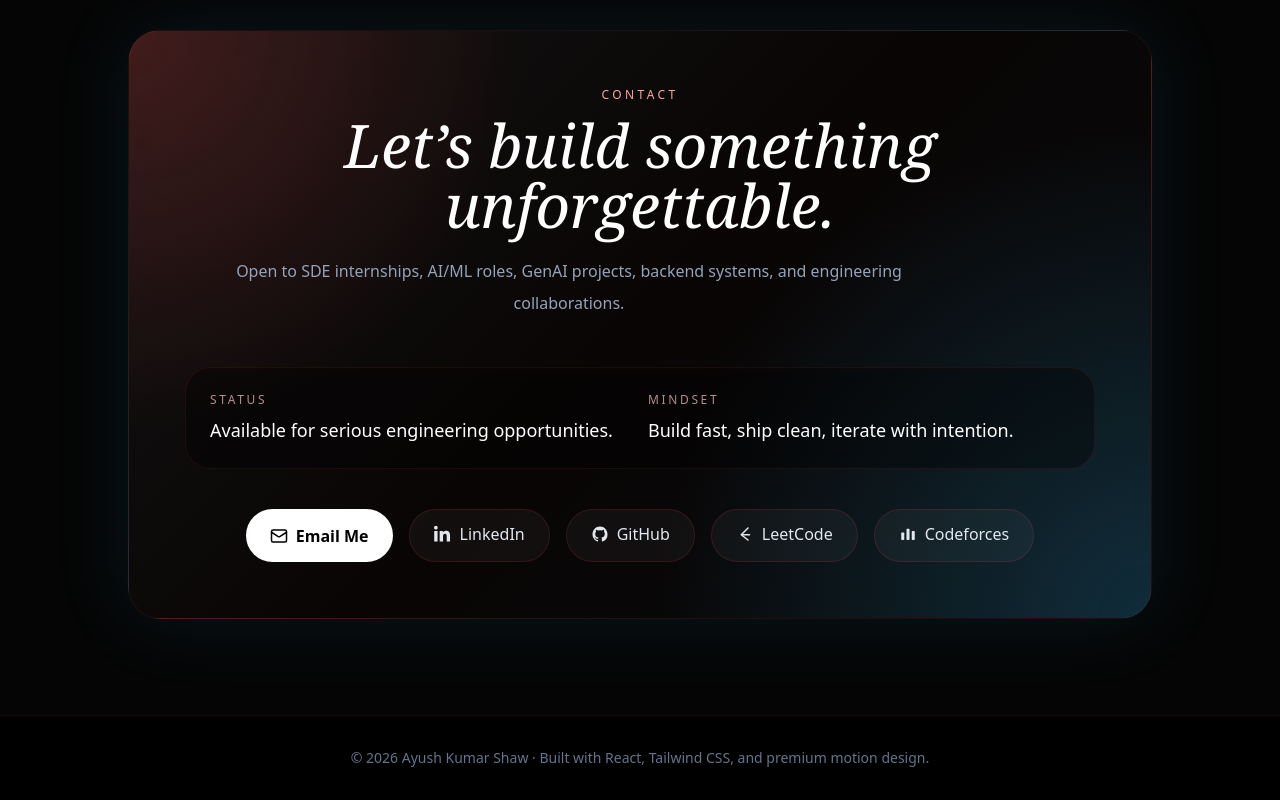
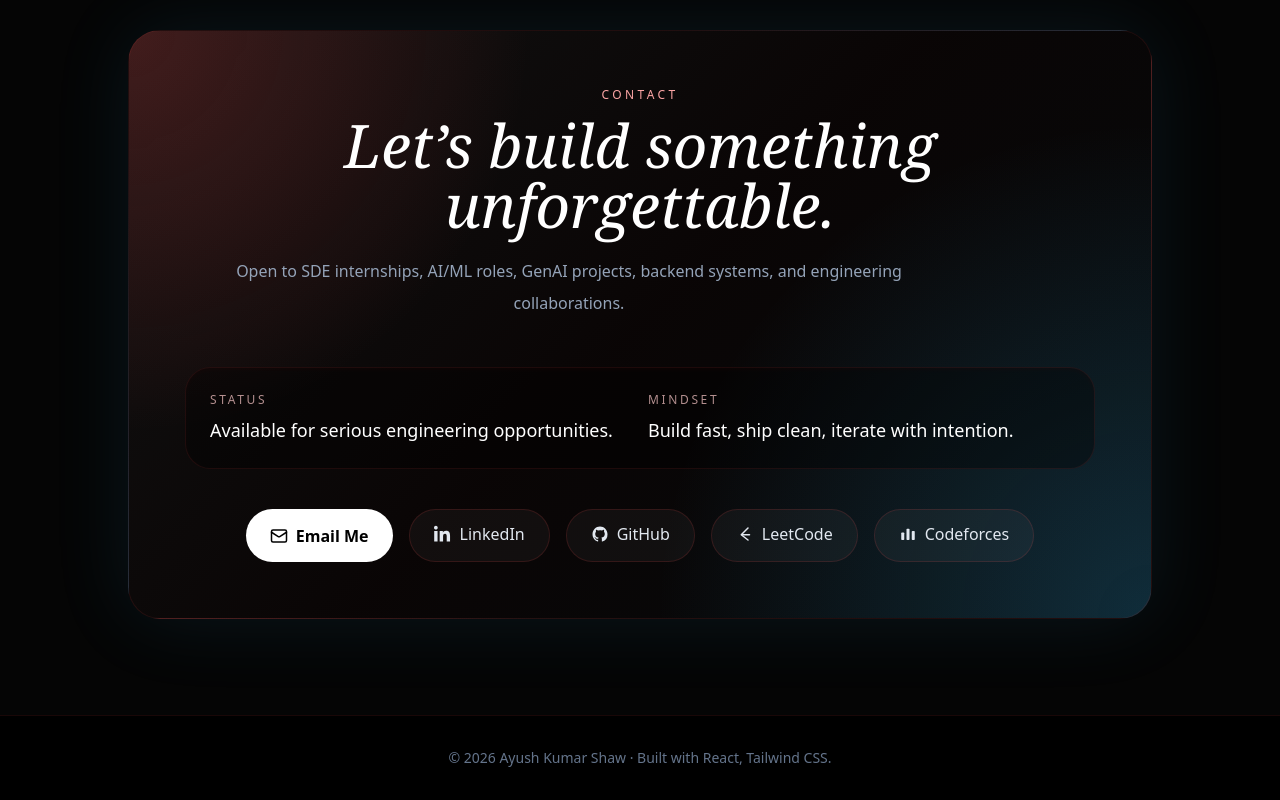
Before and after one commit to ayushaks999/ayush-portfolio, a React (Vite) app: page / in a window 1280 px wide. Shown: the part 6648-7448 px from the top of the page. Built offline with nearby package versions, Linux system fonts and the light colour scheme.

Commit message:
Update App.jsx

```diff
--- a/src/App.jsx
+++ b/src/App.jsx
@@ -1156,7 +1156,7 @@ function Contact() {
 function Footer() {
   return (
     <footer className="border-t border-red-500/10 bg-black px-5 py-8 text-center text-sm text-slate-500">
-      © {new Date().getFullYear()} Ayush Kumar Shaw · Built with React, Tailwind CSS, and premium motion design.
+      © {new Date().getFullYear()} Ayush Kumar Shaw · Built with React, Tailwind CSS.
     </footer>
   );
 }
```
